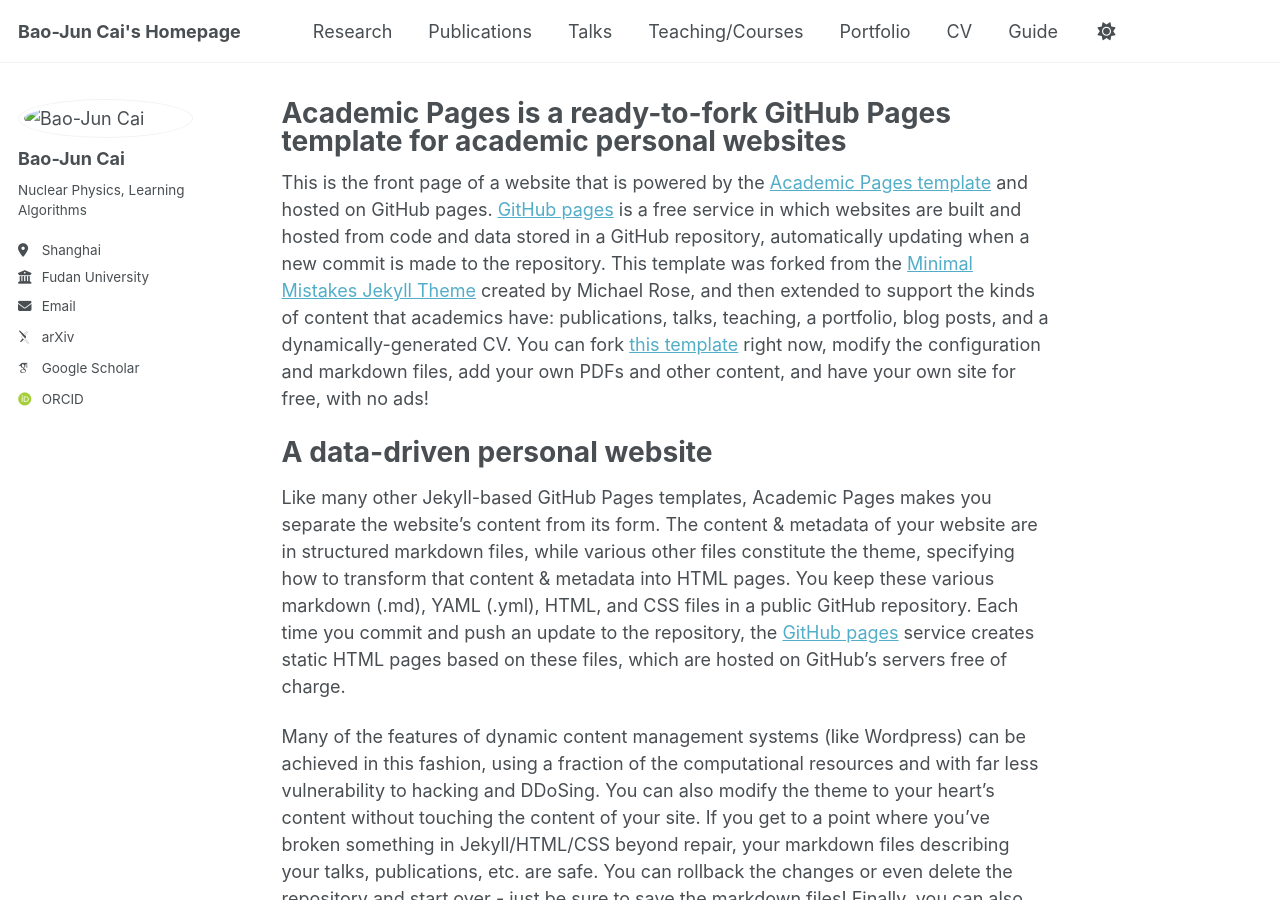
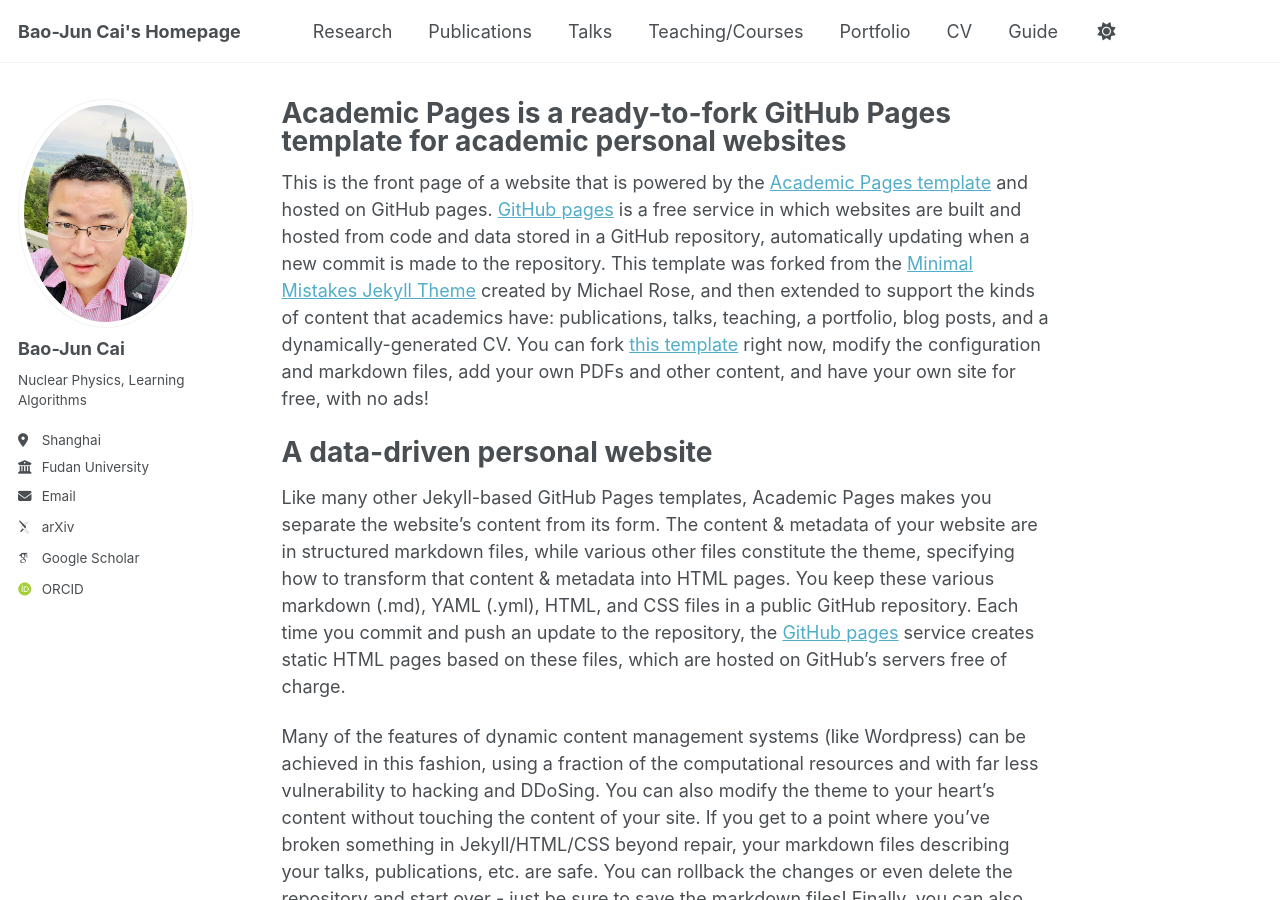
Before and after one commit to bjcai-phys/bjcai-phys.github.io, a Jekyll site: the page built from _pages/about.md, in a window 1280 px wide and 900 px high. Built offline with Jekyll 4.4.1, drawn with Linux system fonts in a browser that asks for light colours; some web fonts are replaced.

Commit message:
Update _config.yml

```diff
--- a/_config.yml
+++ b/_config.yml
@@ -23,7 +23,7 @@ repository               : "academicpages/academicpages.github.io"
 #               Additional customization can be done by editing /_includes/author-profile.html
 author:
   # Biographic information
-  avatar           : "/images/id1.jpg"
+  avatar           : "/me.jpg"
   name             : "Bao-Jun Cai"
   pronouns         : # example: "she/her"
   bio              : "Nuclear Physics, Learning Algorithms"
```
